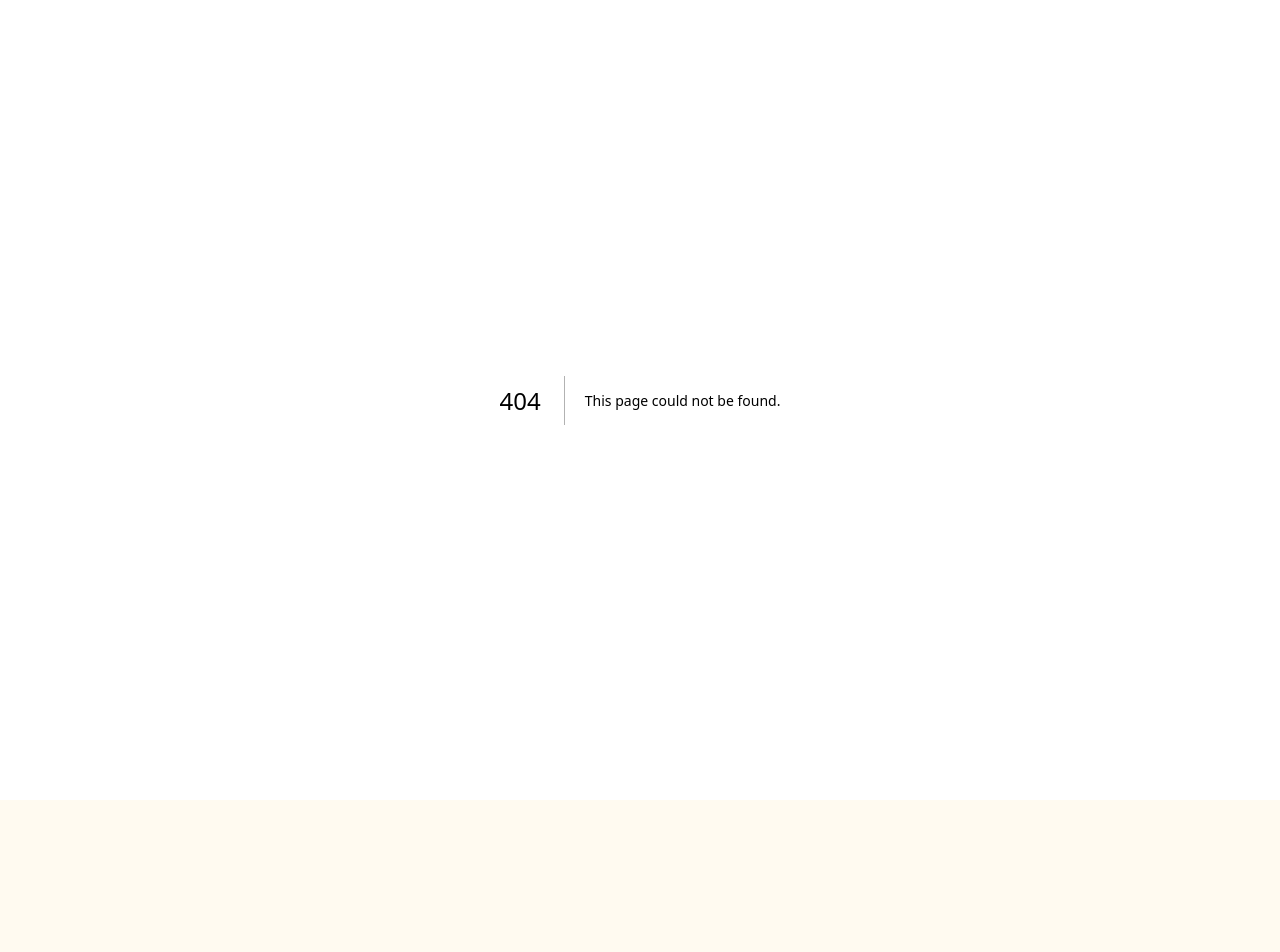
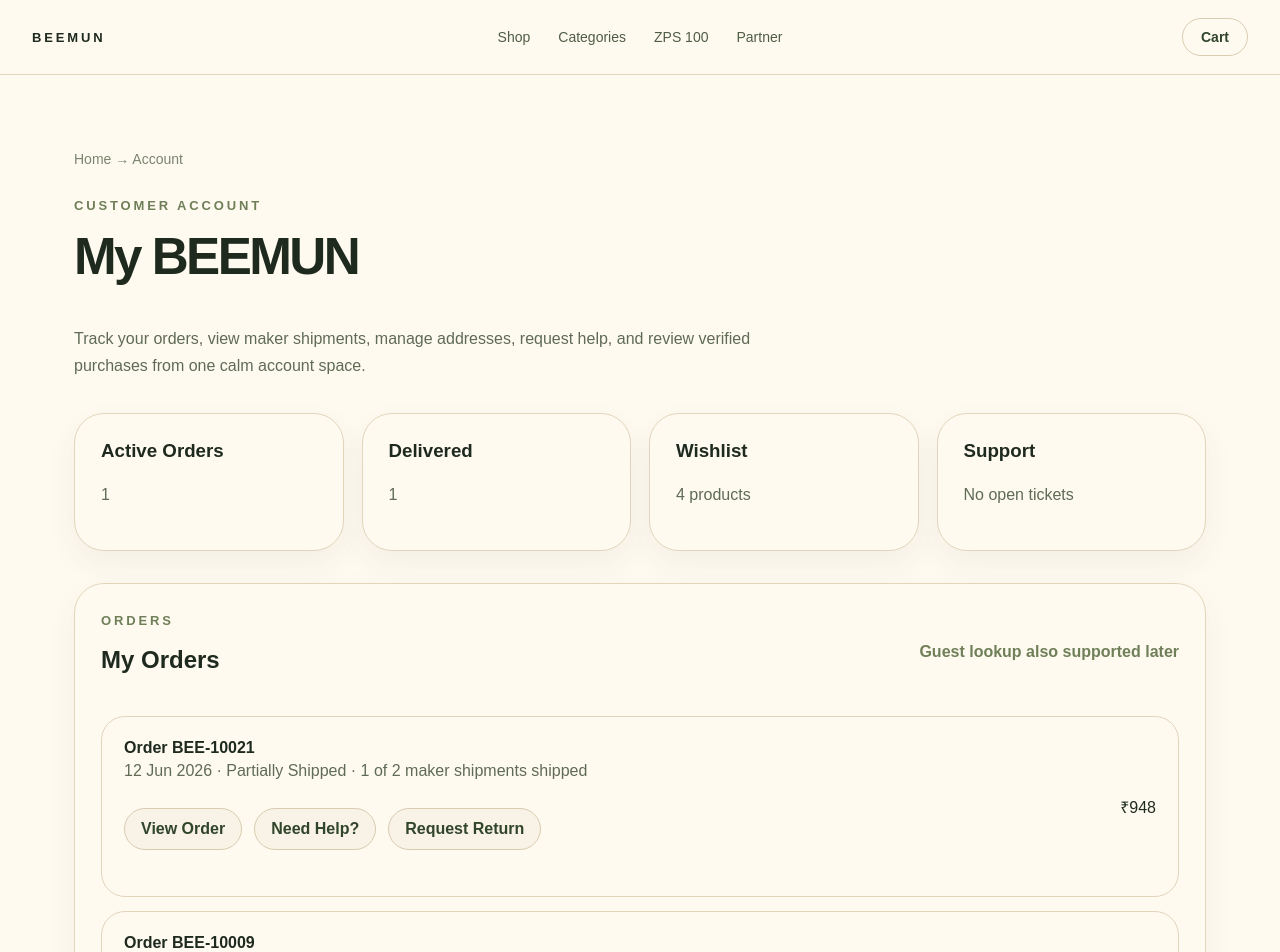
Before and after one commit to reveritnow/beemun-frontend, a Next.js app: page /account-demo in a window 1280 px wide. Before the commit this address had no page. Shown: the top 952 px of the page. Before the commit the page ends 800 px from the top, so only its background shows below. Built offline with nearby package versions, Linux system fonts and the light colour scheme.

Commit message:
Create account orders demo page

```diff
--- /dev/null
+++ b/src/app/account-demo/page.tsx
@@ -0,0 +1,71 @@
+import SiteHeader from '@/components/SiteHeader'
+import SiteFooter from '@/components/SiteFooter'
+
+const orders = [
+  { id: 'BEE-10021', date: '12 Jun 2026', status: 'Partially Shipped', total: 948, tracking: '1 of 2 maker shipments shipped' },
+  { id: 'BEE-10009', date: '04 Jun 2026', status: 'Delivered', total: 599, tracking: 'Delivered · Review available' }
+]
+
+export default function AccountDemoPage() {
+  return (
+    <main>
+      <SiteHeader />
+
+      <section className="section-wrap dashboard-page">
+        <div className="breadcrumb">Home → Account</div>
+        <p className="section-eyebrow">Customer account</p>
+        <h1>My BEEMUN</h1>
+        <p className="section-copy">Track your orders, view maker shipments, manage addresses, request help, and review verified purchases from one calm account space.</p>
+
+        <div className="dashboard-grid">
+          <div className="dashboard-panel"><h3>Active Orders</h3><p>1</p></div>
+          <div className="dashboard-panel"><h3>Delivered</h3><p>1</p></div>
+          <div className="dashboard-panel"><h3>Wishlist</h3><p>4 products</p></div>
+          <div className="dashboard-panel"><h3>Support</h3><p>No open tickets</p></div>
+        </div>
+
+        <section className="product-info-section">
+          <div className="catalog-header"><div><p className="section-eyebrow">Orders</p><h2>My Orders</h2></div><span>Guest lookup also supported later</span></div>
+          {orders.map((order) => (
+            <div className="cart-item" key={order.id}>
+              <div>
+                <strong>Order {order.id}</strong>
+                <p>{order.date} · {order.status} · {order.tracking}</p>
+                <div className="variant-row"><button>View Order</button><button>Need Help?</button><button>Request Return</button></div>
+              </div>
+              <span>₹{order.total}</span>
+            </div>
+          ))}
+        </section>
+
+        <section className="product-info-section">
+          <p className="section-eyebrow">Shipment tracking</p>
+          <h2>Maker shipment cards</h2>
+          <div className="three-grid">
+            <div className="info-card"><h3>Earth Roots</h3><p>Cold Pressed Coconut Oil · Shipped · Delhivery tracking will appear here.</p></div>
+            <div className="info-card"><h3>Bee Botanics</h3><p>Rose Face Balm · Preparing shipment · tracking not available yet.</p></div>
+            <div className="info-card"><h3>BEEMUN support</h3><p>If tracking is delayed, customer support stays inside BEEMUN.</p></div>
+          </div>
+        </section>
+
+        <section className="product-info-section">
+          <p className="section-eyebrow">Account shortcuts</p>
+          <h2>Manage your BEEMUN account</h2>
+          <div className="three-grid">
+            <div className="info-card"><h3>Addresses</h3><p>Add, edit, and choose default delivery addresses for faster checkout.</p></div>
+            <div className="info-card"><h3>Wishlist</h3><p>Save ZPS 100 products you want to revisit later.</p></div>
+            <div className="info-card"><h3>Verified Reviews</h3><p>Review products after delivery. Reviews are linked to actual orders.</p></div>
+          </div>
+        </section>
+
+        <section className="product-info-section">
+          <p className="section-eyebrow">Guest orders</p>
+          <h2>Order lookup for guest checkout</h2>
+          <p>Guest customers should access orders using order number plus email or a secure email link. Order number alone should never reveal order details.</p>
+        </section>
+      </section>
+
+      <SiteFooter />
+    </main>
+  )
+}
```
